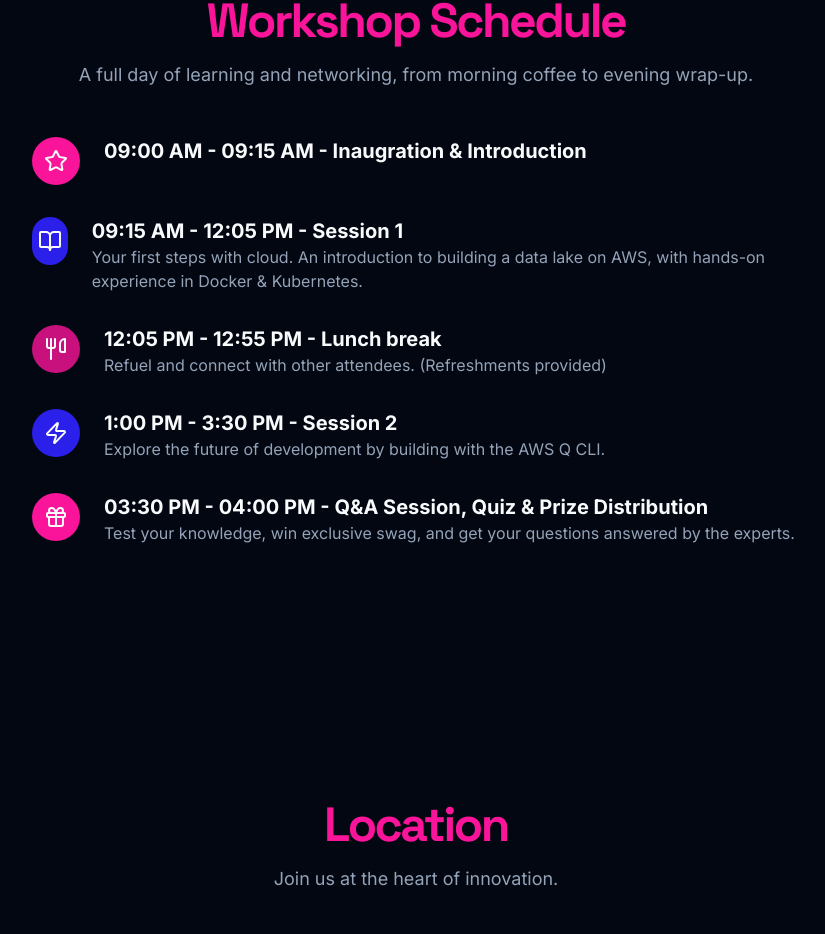
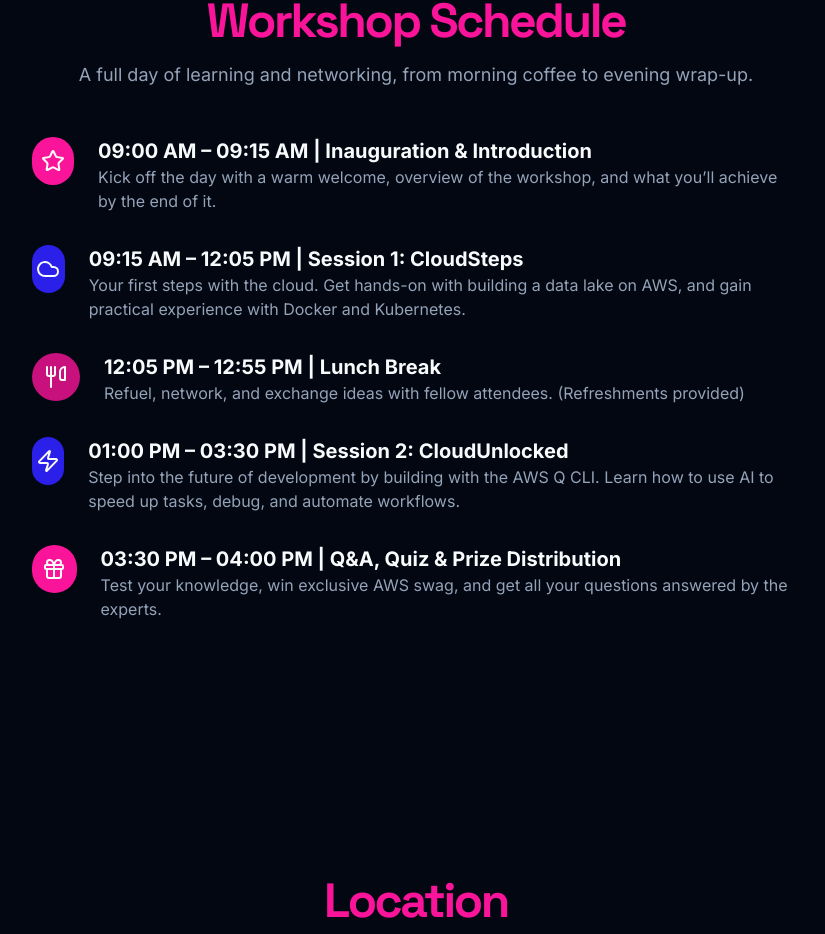
Before and after one commit to jhingalala1234/CloudX-Ascend, a Next.js app: page / in a window 1280 px wide. Shown: the part 3787-4721 px from the top of the page, without its empty margins (224-1049 px from the left). Built offline with nearby package versions, Linux system fonts and the light colour scheme.

Commit message:
changed-code-files

```diff
--- a/src/app/page.tsx
+++ b/src/app/page.tsx
@@ -308,20 +308,23 @@
                     </div>
                     <div>
                       <h4 className="text-xl font-bold">
-                        09:00 AM - 09:15 AM - Inaugration &amp; Introduction
+                        09:00 AM – 09:15 AM | Inauguration & Introduction
                       </h4>
+                      <p className="text-muted-foreground">
+                        Kick off the day with a warm welcome, overview of the workshop, and what you’ll achieve by the end of it.
+                      </p>
                     </div>
                   </li>
                   <li className="flex items-start gap-6">
                     <div className="flex h-12 w-12 items-center justify-center rounded-full bg-accent text-accent-foreground">
-                      <BookOpen className="h-6 w-6" />
+                      <Cloud className="h-6 w-6" />
                     </div>
                     <div>
                       <h4 className="text-xl font-bold">
-                        09:15 AM - 12:05 PM - Session 1
+                        09:15 AM – 12:05 PM | Session 1: CloudSteps
                       </h4>
                       <p className="text-muted-foreground">
-                        Your first steps with cloud. An introduction to building a data lake on AWS, with hands-on experience in Docker &amp; Kubernetes.
+                        Your first steps with the cloud. Get hands-on with building a data lake on AWS, and gain practical experience with Docker and Kubernetes.
                       </p>
                     </div>
                   </li>
@@ -331,10 +334,10 @@
                     </div>
                     <div>
                       <h4 className="text-xl font-bold">
-                        12:05 PM - 12:55 PM - Lunch break
+                        12:05 PM – 12:55 PM | Lunch Break
                       </h4>
                       <p className="text-muted-foreground">
-                        Refuel and connect with other attendees. (Refreshments provided)
+                        Refuel, network, and exchange ideas with fellow attendees. (Refreshments provided)
                       </p>
                     </div>
                   </li>
@@ -344,10 +347,10 @@
                     </div>
                     <div>
                       <h4 className="text-xl font-bold">
-                        1:00 PM - 3:30 PM - Session 2
+                        01:00 PM – 03:30 PM | Session 2: CloudUnlocked
                       </h4>
                       <p className="text-muted-foreground">
-                        Explore the future of development by building with the AWS Q CLI.
+                        Step into the future of development by building with the AWS Q CLI. Learn how to use AI to speed up tasks, debug, and automate workflows.
                       </p>
                     </div>
                   </li>
@@ -357,10 +360,10 @@
                     </div>
                     <div>
                       <h4 className="text-xl font-bold">
-                        03:30 PM - 04:00 PM - Q&amp;A Session, Quiz &amp; Prize Distribution
+                        03:30 PM – 04:00 PM | Q&A, Quiz & Prize Distribution
                       </h4>
                       <p className="text-muted-foreground">
-                        Test your knowledge, win exclusive swag, and get your questions answered by the experts.
+                        Test your knowledge, win exclusive AWS swag, and get all your questions answered by the experts.
                       </p>
                     </div>
                   </li>
```
